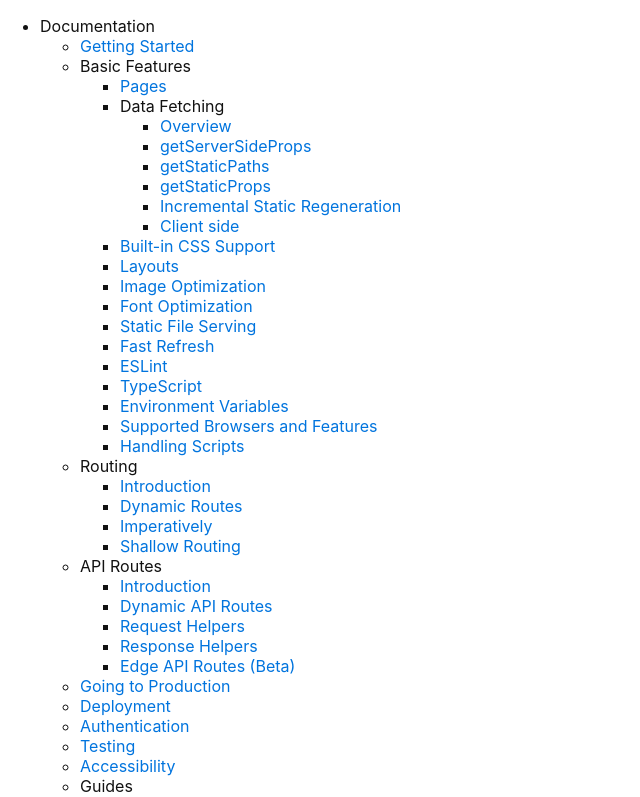
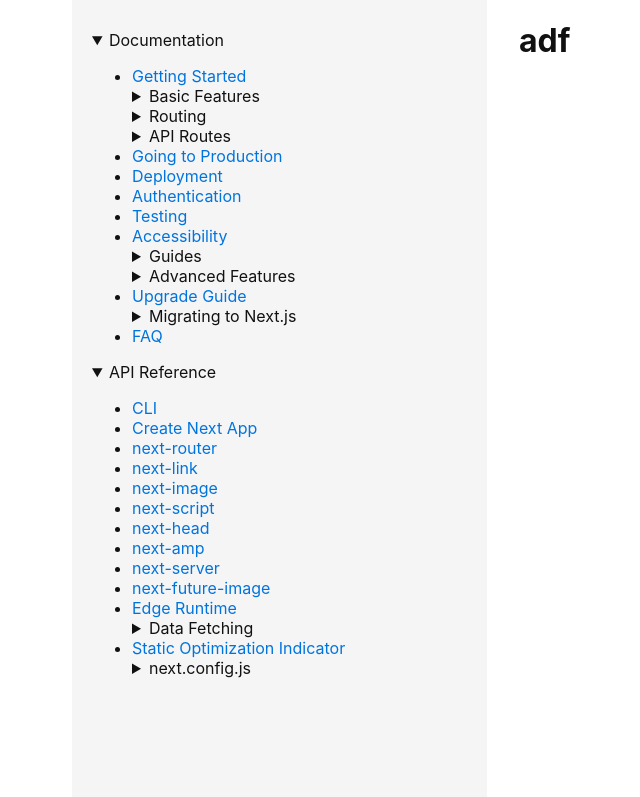
Before and after one commit to brunoleo223/next-documentacao-pt-br, a Next.js app: page / in a window 1280 px wide. Shown: the top 797 px of the page, without its empty margins (0-640 px from the left). Built offline with nearby package versions, Linux system fonts and the light colour scheme.

Commit message:
Layout component + update menu to use <details>

```diff
--- /dev/null
+++ b/components/Layout/index.jsx
@@ -0,0 +1,11 @@
+import Menu from "../Menu";
+import styles from './styles.module.scss';
+
+export default function Layout({ children }) {
+    return (
+        <div className={styles.content}>
+            <Menu />
+            <main>{children}</main>
+        </div>
+    )
+}
--- /dev/null
+++ b/components/Layout/styles.module.scss
@@ -0,0 +1,13 @@
+.content{
+    width: 100%;
+    padding: 0 2rem;
+    max-width: 1200px;
+    margin: auto;
+    gap: 2rem;
+
+    display: flex;
+
+    main{
+
+    }
+}
--- a/components/Menu/index.jsx
+++ b/components/Menu/index.jsx
@@ -1,50 +1,42 @@
 import { useEffect, useState } from 'react';
 import routes from '../../utils/manifest.json';
 import Link from 'next/link';
+import styles from './styles.module.scss';
 
 export function Menu() {
 
     const [menu, setMenu] = useState('');
 
     useEffect(() => {
-        const r = <ul>
+        const r = <div>
         {routes.routes.map((item) => {
             if (item.routes) {
                 return (
-                <li key={item.title}>
+                <>
+                    <details open>
+                        <summary key={item.title}>
                             {item.title}
+                        </summary>
                         <ul>
                         {item.routes.map((child) => {
                             if (child.routes) {
                             return (
-                            <li key={child.title}>
+                                <>
+                                <details>
+                                <summary key={child.title}>
                                     {child.title}
+                                </summary>
                                 <ul>
                                     {child.routes.map((grandchild) => {
                                     if(grandchild.routes) {
                                         return (
-                                    <li key={grandchild.title}>
+                                            <>
+                                            <details>
+                                                <summary key={grandchild.title}>
                                                     {grandchild.title}
+                                                </summary>
                                                 <ul>
                                                 {grandchild.routes.map((greatgrandchild) => {
-                                            if(greatgrandchild.routes) {
-                                                return (
-                                                <li key={greatgrandchild.title}>
-                                                    {greatgrandchild.title}
-                                                    <ul>
-                                                    {greatgrandchild.routes.map((greatgreatgrandchild) => {
-                                                        return (
-                                                        <li key={greatgreatgrandchild.title}>
-                                                            <Link href={`/docs/${greatgreatgrandchild.path}`}>
-                                                                <a>{greatgreatgrandchild.title}</a>
-                                                            </Link>
-                                                        </li>
-                                                        )
-                                                    })}
-                                                    </ul>
-                                                </li>
-                                                )
-                                            }
                                                     return (
                                                     <li key={greatgrandchild.title}>
                                                         <Link href={`/docs/${greatgrandchild.path}`}>
@@ -54,7 +46,8 @@
                                                     )
                                                 })}
                                                 </ul>
-                                    </li>
+                                            </details>
+                                            </>
                                         )
                                     }
                                     return (
@@ -66,7 +59,8 @@
                                     );
                                     })}
                                 </ul>
-                            </li>
+                                </details>
+                                </>
                             );
                             }
                             return (
@@ -78,7 +72,8 @@
                             );
                         })}
                         </ul>
-                </li>
+                    </details>
+                </>
                 );
             }
             return (
@@ -90,12 +85,12 @@
             );
             }
             )}
-        </ul>;
+        </div>;
         setMenu(r);
     }, [])
 
     return (
-        <div>
+        <div className={styles.menu}>
             {menu}
         </div>
     )
--- /dev/null
+++ b/components/Menu/styles.module.scss
@@ -0,0 +1,9 @@
+.menu{
+    background-color: #f5f5f5;
+    min-width: 415px;
+    height: 100vh;
+    overflow-y: scroll;
+    position: sticky;
+    top: 0;
+    padding: 30px 20px 50px 20px;
+}
--- a/pages/_app.js
+++ b/pages/_app.js
@@ -1,7 +1,13 @@
+import Layout from '../components/Layout'
+import Menu from '../components/Menu'
 import '../styles/globals.css'
 
 function MyApp({ Component, pageProps }) {
-  return <Component {...pageProps} />
+  return (
+    <Layout>
+      <Component {...pageProps} />
+    </Layout>
+  )
 }
 
 export default MyApp
--- /dev/null
+++ b/pages/_document.js
@@ -0,0 +1,13 @@
+import { Html, Head, Main, NextScript } from 'next/document'
+
+export default function Document() {
+  return (
+    <Html>
+      <Head />
+      <body>
+        <Main />
+        <NextScript />
+      </body>
+    </Html>
+  )
+}
--- a/pages/docs/[slug].js
+++ b/pages/docs/[slug].js
@@ -13,8 +13,6 @@
 
 export async function getStaticPaths() {
     const files = fs.readdirSync(path.join('posts'));
-
-    console.log(files);
 
     const paths = files.map((filename) => ({
         params: {
--- a/pages/index.js
+++ b/pages/index.js
@@ -1,13 +1,12 @@
 import fs from 'fs';
 import path from 'path';
 import matter from 'gray-matter';
-import Link from 'next/link';
 import Menu from '../components/Menu';
 
 function App({posts}) {
   return (
     <>
-      <Menu />
+      <h1>adf</h1>
     </>
   )
 }
```
Lines whose indentation alone changed are shown as unchanged.
